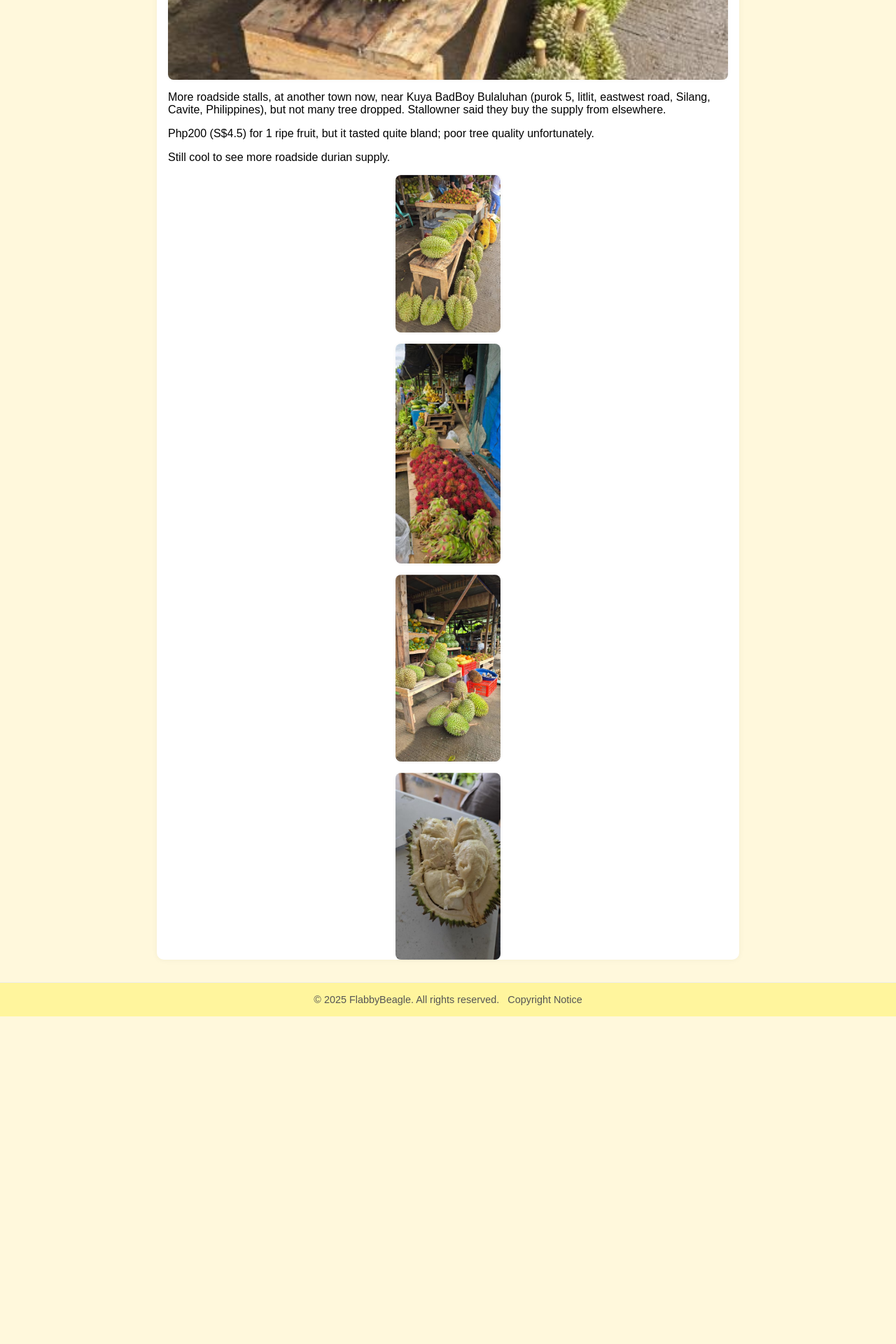
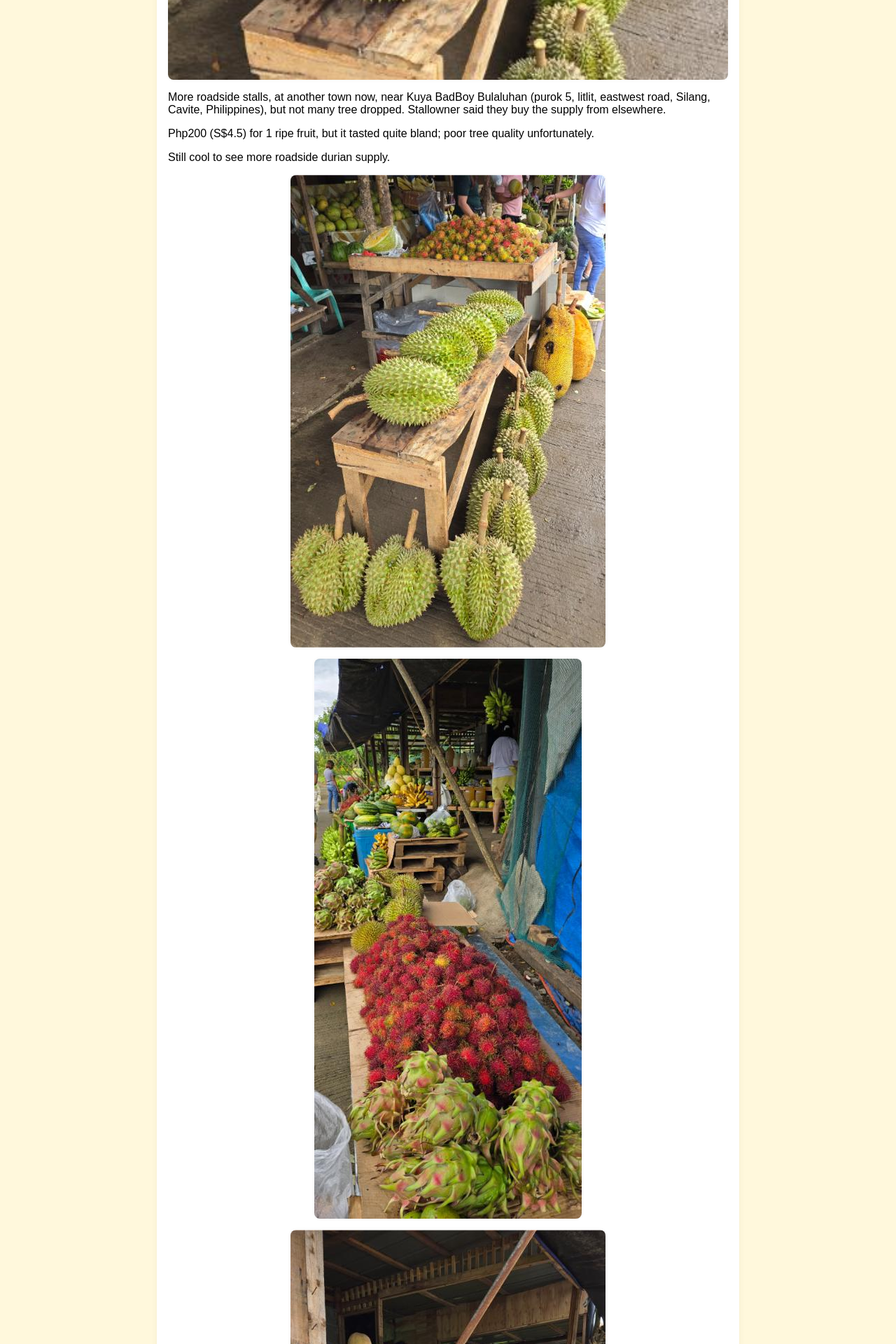
Before and after one commit to yensan57/flabbybeagle, a Jekyll site: the page built from _posts/2025-09-21-philippines-cavite-silang.md, in a window 1280 px wide. Shown: the part 361-2281 px from the top of the page at 70% size. Built offline with Jekyll 4.4.1, drawn with Linux system fonts in a browser that asks for light colours; before the commit the page ends 1813 px from its top, so only the background shows below that.

Commit message:
Update 2025-09-21-philippines-cavite-silang.md

```diff
--- a/_posts/2025-09-21-philippines-cavite-silang.md
+++ b/_posts/2025-09-21-philippines-cavite-silang.md
@@ -11,23 +11,7 @@
 
 Still cool to see more roadside durian supply.
 
-<a href="/assets/images/2025-09-21/20250921_154635.jpg" target="_blank">
-  <img src="/assets/images/2025-09-21/20250921_154635_small.jpg"
-       alt="silang_stall"
-       style="width:100%; max-width:150px; border-radius:8px; cursor:zoom-in;">
-</a>
-<a href="/assets/images/2025-09-21/20250921_154903.jpg" target="_blank">
-  <img src="/assets/images/2025-09-21/20250921_154903_small.jpg"
-       alt="silang_stall"
-       style="width:100%; max-width:150px; border-radius:8px; cursor:zoom-in;">
-</a>
-<a href="/assets/images/2025-09-21/20250921_155218.jpg" target="_blank">
-  <img src="/assets/images/2025-09-21/20250921_155218_small.jpg"
-       alt="silang_stall"
-       style="width:100%; max-width:150px; border-radius:8px; cursor:zoom-in;">
-</a>
-<a href="/assets/images/2025-09-21/20250921_155915.jpg" target="_blank">
-  <img src="/assets/images/2025-09-21/20250921_155915_small.jpg"
-       alt="silang_stall"
-       style="width:100%; max-width:150px; border-radius:8px; cursor:zoom-in;">
-</a>
+<img src="/assets/images/2025-09-21/20250921_154635_small.jpg" alt="silang_stall">
+<img src="/assets/images/2025-09-21/20250921_154903_small.jpg" alt="silang_stall">
+<img src="/assets/images/2025-09-21/20250921_155218_small.jpg" alt="silang_stall">
+<img src="/assets/images/2025-09-21/20250921_155915_small.jpg" alt="silang_stall">
```
